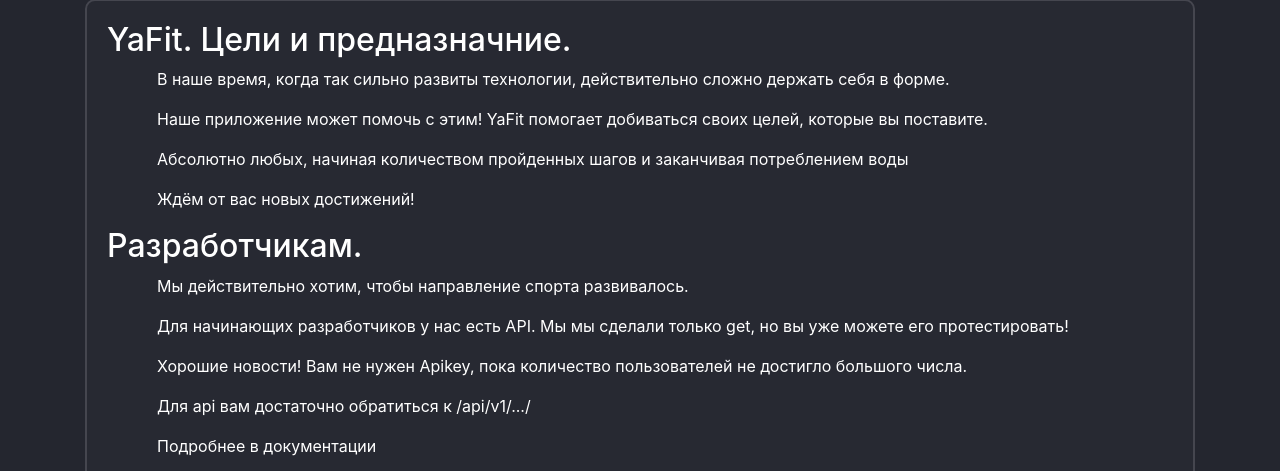
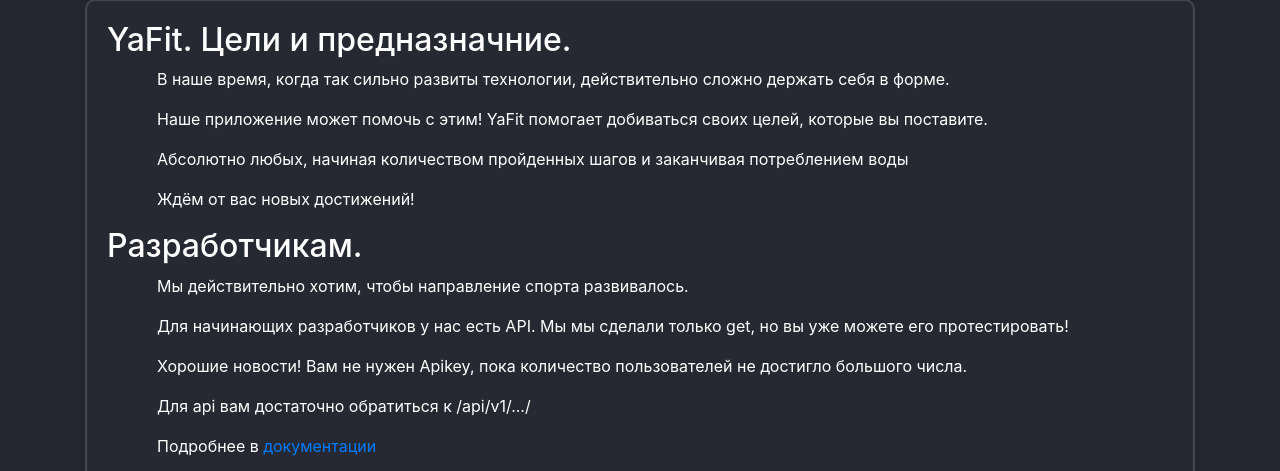
Before and after one commit to Mnedo/YaFit, a Flask app: page /info in a window 1280 px wide. Shown: the part 139-610 px from the top of the page. Run offline with Flask 2, Linux system fonts and the light colour scheme; some libraries are stand-ins or nearby versions.

Commit message:
about_fix

```diff
--- a/templates/about.html
+++ b/templates/about.html
@@ -15,9 +15,8 @@
         <p>Для начинающих разработчиков у нас есть API. Мы мы сделали только get, но вы уже можете его протестировать!</p>
         <p>Хорошие новости! Вам не нужен Apikey, пока количество пользователей не достигло большого числа.</p>
         <p>Для api вам достаточно обратиться к /api/v1/.../</p>
-        <p>Подробнее в документации</p>
-        <p><a href="https://github.com/Mnedo/YaFit"><img src="/static/img/" width="225px" alt="gitrepo"></p></a>
-    </div>
+        <p>Подробнее в <a href="https://github.com/Mnedo/YaFit">документации</a></p>
+        </div>
     <h2>Связь с нами.</h2>
         <div style="margin-left: 50px; margin-bottom: 0px !important;">
         <p>Немного о нас:</p>
```
Also changed, not shown: static/img/Json_aboutpage.jpg (deleted).
